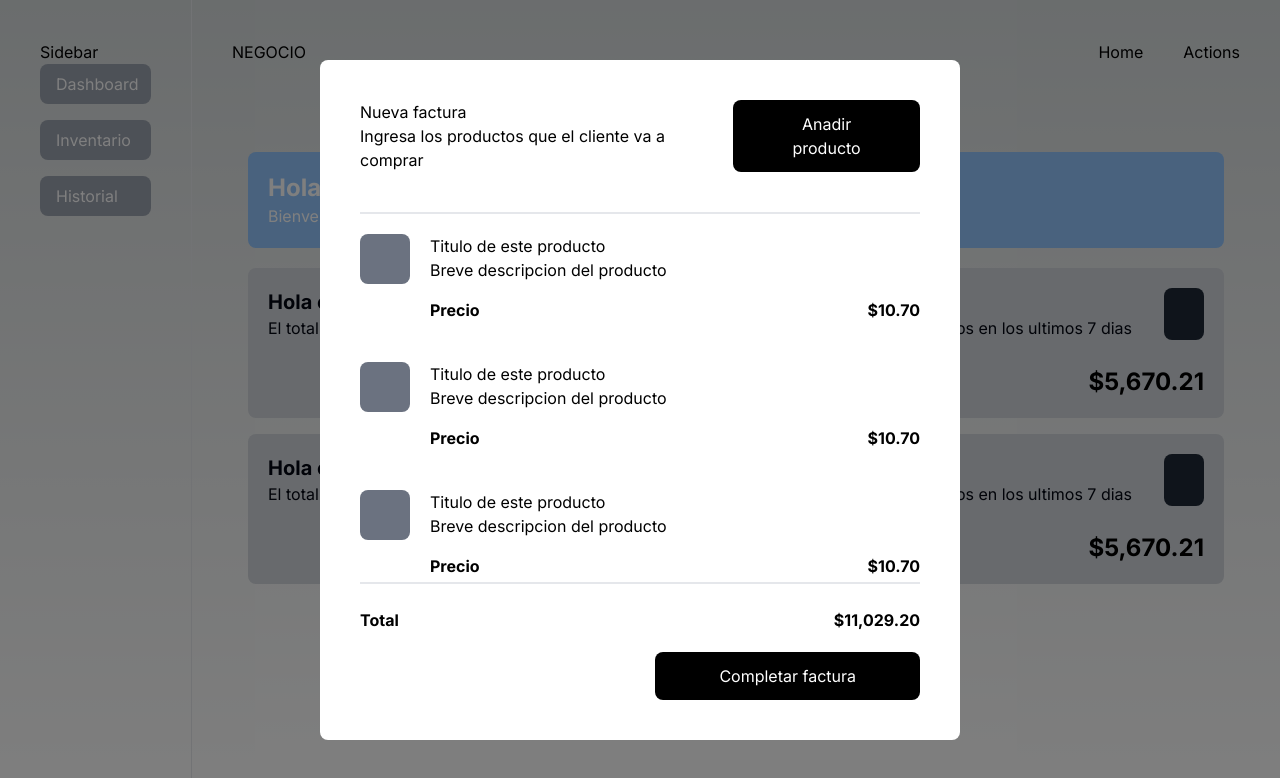
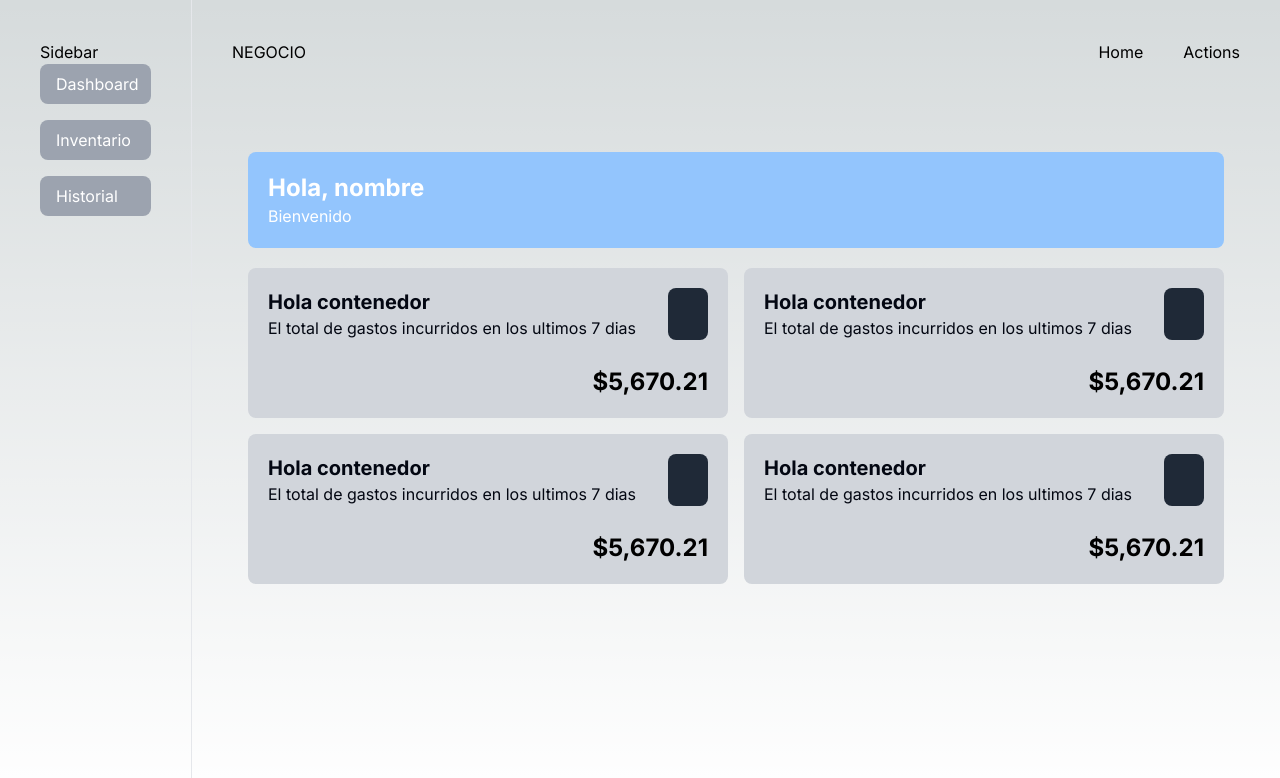
Before and after one commit to Raul0431/my-app, a Next.js app: page / in a window 1280 px wide. Shown: the top 778 px of the page. Built offline with nearby package versions, Linux system fonts and the light colour scheme.

Commit message:
Add component

```diff
--- a/src/app/page.tsx
+++ b/src/app/page.tsx
@@ -6,7 +6,7 @@ import { Sidebar } from "app/components/Sidebar";
 export default function Home() {
   return (
     <>
-      <Invoice />
+      {/*<Invoice />*/}
       <main className="flex min-h-screen">
         <section className="hidden lg:block min-w-[15%]">
           <Sidebar />
--- /dev/null
+++ b/src/components/Inventory.tsx
@@ -0,0 +1,9 @@
+const Inventory = (): JSX.Element => {
+  return (
+    <div>
+
+    </div>
+  )
+}
+
+export { Inventory };
```
